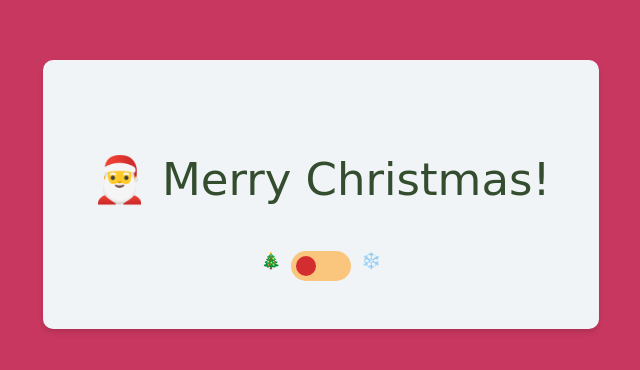
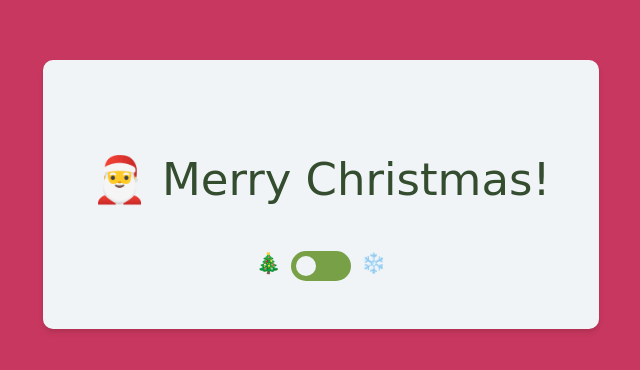
Before and after one commit to kittywizard/javascriptmas, a website: page day2/index.html in a window 1280 px wide. Shown: the part 206-576 px from the top of the page, without its empty margins (319-959 px from the left). Drawn offline with Linux system fonts and the light colour scheme; a web font is replaced by a local one.

Commit message:
day 2 complete

```diff
--- a/day2/index.js
+++ b/day2/index.js
@@ -4,14 +4,15 @@ const greeting = document.getElementById("greeting")
 
 const toggle = document.querySelector('.toggle');
 const toggleSwitch = document.querySelector('.toggle-switch');
+
 toggle.addEventListener('click', () => {
     toggleSwitch.classList.toggle('transform');
-
     toggleSwitch.classList[1] == undefined ? switchTheme('christmas', 'snow') : switchTheme('snow', 'christmas');
-
 });
 
 function switchTheme(themeAdd, themeRemove) {
     body.classList.remove(themeRemove);
     body.classList.add(themeAdd);
+
+    themeAdd == 'christmas' ? greeting.textContent = '🎅 Merry Christmas!' : greeting.textContent = '☃️ Merry Christmas!';
 }
--- a/day2/src/sass.scss
+++ b/day2/src/sass.scss
@@ -64,10 +64,11 @@
 
   .toggle-container {
       display: flex;
+      font-size: 20px;
 
   }
   .toggle {
-      background-color: var(--gold);
+      background-color: var(--light-green);
       border-radius: 20px;
       width: 50px;
       height:20px;
@@ -75,17 +76,16 @@
       margin: 0 10px;
 
     &-switch {
-        background-color: var(--bright-red);
-        width:20px;
-        height:20px;
+        background-color: var(--snow);
+        width: 20px;
+        height: 20px;
         border-radius: 20px;
 
         transform: translateX(0);
-        transition: all 250ms;
+        transition: all 500ms;
     }
 
     .transform {
             transform: translateX(30px);
-            background-color: var(--snow);
     }
   }
```
Also changed, not shown: day2/public/index.css, 1 other file.
